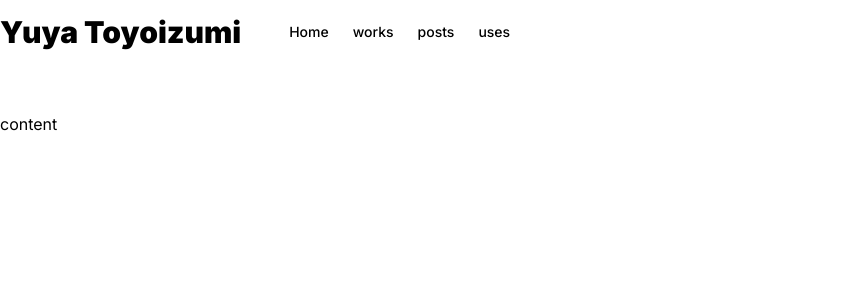
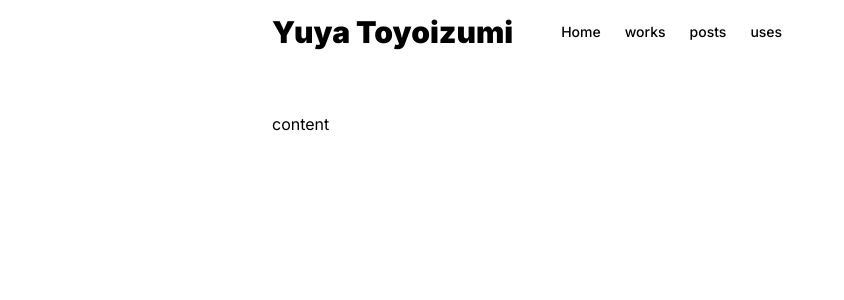
Before and after one commit to yuya-toyoizumi/my-site, a Next.js app: page / in a window 1280 px wide. Shown: the top 300 px of the page, without its empty margins (0-844 px from the left). Built offline with nearby package versions, Linux system fonts and the light colour scheme.

Commit message:
update home page

```diff
--- a/src/app/page.tsx
+++ b/src/app/page.tsx
@@ -1,11 +1,12 @@
-import Image from "next/image";
-import { Header } from '../components/header.tsx';
+import { Header } from '../components/header';
 
 export default function Home() {
   return (
     <>
       <Header />
-      <div>content</div>
+      <div className='container max-w-3xl mx-auto px-4'>
+        <p>content</p>
+      </div>
     </>
   );
 }
--- a/src/components/header.tsx
+++ b/src/components/header.tsx
@@ -10,9 +10,9 @@ export const Header = () => {
 
   return (
     <nav className="mb-12">
-      <div className="container mx-auto">
+      <div className="container max-w-3xl mx-auto px-4">
         <div className="relative flex items-center justify-between h-16">
-          <div className="absolute inset-y-0 left-0 flex items-center sm:hidden">
+          <div className="absolute inset-y-0 right-0 flex sm:hidden">
             <button
               onClick={toggleMobileMenu}
               type="button"
@@ -21,10 +21,10 @@ export const Header = () => {
               aria-expanded="false"
             >
               <span className="sr-only">Open main menu</span>
-	      <MdMenu />
+              <MdMenu />
             </button>
           </div>
-          <div className="flex-1 flex items-center justify-center sm:items-stretch sm:justify-start">
+          <div className="flex-1 flex items-center">
             <div className="flex-shrink-0 flex items-center">
               <Link href="/" className="text-3xl font-black">
                 Yuya Toyoizumi
@@ -34,8 +34,8 @@ export const Header = () => {
               <div className="space-x-6 text-sm font-medium">
                 <Link href="/">Home</Link>
                 <Link href="/works">works</Link>
-		<Link href="/posts">posts</Link>
-		<Link href="/uses">uses</Link>
+                <Link href="/posts">posts</Link>
+                <Link href="/uses">uses</Link>
               </div>
             </div>
           </div>
@@ -48,8 +48,8 @@ export const Header = () => {
       >
         <div className="flex flex-col pt-2 pb-6 space-y-4 border-b border-gray-200 px-2">
           <Link href="/works">works</Link>
-	  <Link href="/posts">posts</Link>
-	  <Link href="/uses">uses</Link>
+          <Link href="/posts">posts</Link>
+          <Link href="/uses">uses</Link>
         </div>
       </div>
     </nav>
```
